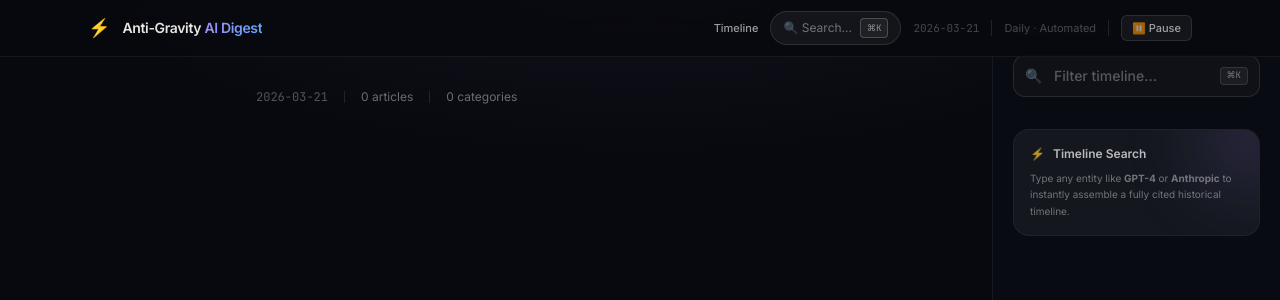
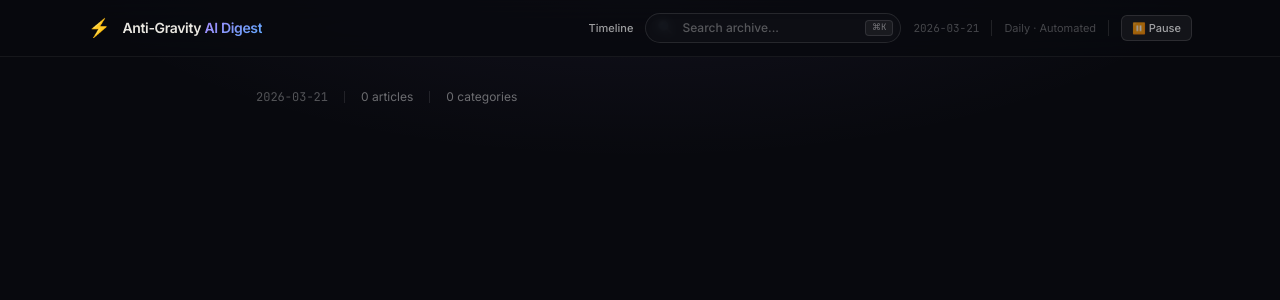
Before and after one commit to kochaiwat1397/ai-news-digest, a Next.js app in the folder site/: page / in a window 1280 px wide. Shown: the top 300 px of the page. Built offline with nearby package versions, Linux system fonts and the light colour scheme.

Commit message:
chore: Update cron in README and fix UI bugs

```diff
--- a/site/src/app/page.tsx
+++ b/site/src/app/page.tsx
@@ -3,7 +3,6 @@
 import DigestViewer from '@/components/DigestViewer'
 import ArchiveSidebar from '@/components/ArchiveSidebar'
 import SearchBar from '@/components/SearchBar'
-import SearchColumn from '@/components/SearchColumn'
 import Link from 'next/link'
 
 const DIGESTS_DIR = join(process.cwd(), '..', 'digests')
@@ -73,13 +72,12 @@
         <ArchiveSidebar dates={dates} />
       </div>
 
-      <div className="flex-1 flex flex-col relative z-10 w-full ml-0 sm:ml-56 lg:mr-72">
+      <div className="flex-1 flex flex-col relative z-10 w-full ml-0 sm:ml-56">
         <main className="flex-1 min-w-0 px-8 py-8">
           <DigestViewer content={content} date={selectedDate} />
         </main>
       </div>
 
-      <SearchColumn />
     </div>
   )
 }
--- a/site/src/components/SearchBar.tsx
+++ b/site/src/components/SearchBar.tsx
@@ -1,132 +1,66 @@
 'use client'
-import { useState, useEffect, useRef } from 'react'
+import { useState, useEffect, Suspense } from 'react'
+import { useRouter, useSearchParams } from 'next/navigation'
 
-interface SearchResult {
-  date: string
-  title: string
-  summary: string
-  url: string
-  source: string
-}
-
-export default function SearchBar() {
-  const [isOpen, setIsOpen] = useState(false)
+function SearchInput() {
+  const router = useRouter()
+  const searchParams = useSearchParams()
   const [query, setQuery] = useState('')
-  const [results, setResults] = useState<SearchResult[]>([])
-  const [allData, setAllData] = useState<SearchResult[]>([])
-  const inputRef = useRef<HTMLInputElement>(null)
+  const [isFocused, setIsFocused] = useState(false)
 
   useEffect(() => {
-    if (isOpen && allData.length === 0) {
-      const basePath = process.env.NODE_ENV === 'production' ? '/ai-news-digest' : ''
-      fetch(`${basePath}/search-index.json`)
-        .then(res => res.json())
-        .then(data => setAllData(data))
-        .catch(err => console.error('Failed to load search index:', err))
-    }
-  }, [isOpen, allData.length])
+    const q = searchParams?.get('q') || ''
+    setQuery(q)
+  }, [searchParams])
 
-  useEffect(() => {
-    if (!query.trim()) {
-      setResults([])
-      return
-    }
-    const q = query.toLowerCase()
-    const filtered = allData.filter(item =>
-      item.title.toLowerCase().includes(q) ||
-      item.summary.toLowerCase().includes(q) ||
-      item.source.toLowerCase().includes(q)
-    ).slice(0, 8) // Limit to top 8 results
-    setResults(filtered)
-  }, [query, allData])
-
-  // Keyboard shortcut (Cmd+K / Ctrl+K)
   useEffect(() => {
     const handleKeyDown = (e: KeyboardEvent) => {
       if ((e.metaKey || e.ctrlKey) && e.key === 'k') {
         e.preventDefault()
-        setIsOpen(true)
-      }
-      if (e.key === 'Escape') {
-        setIsOpen(false)
+        document.getElementById('header-search-input')?.focus()
       }
     }
     window.addEventListener('keydown', handleKeyDown)
     return () => window.removeEventListener('keydown', handleKeyDown)
   }, [])
 
-  if (!isOpen) {
-    return (
-      <button
-        onClick={() => setIsOpen(true)}
-        className="flex items-center gap-2 px-3 py-1.5 rounded-full bg-white/5 border border-white/10 text-white/40 text-xs hover:bg-white/10 hover:text-white/70 transition-colors"
-      >
-        <span>🔍 Search...</span>
-        <kbd className="hidden sm:inline-block border border-white/20 rounded px-1.5 py-[1px] text-[9px] bg-white/5 text-white/50 font-mono">
-          ⌘K
-        </kbd>
-      </button>
-    )
+  const handleSearch = (val: string) => {
+    setQuery(val)
+    if (val.trim()) {
+      router.push(`/timeline?q=${encodeURIComponent(val)}`)
+    } else {
+      router.push('/timeline')
+    }
   }
 
   return (
-    <>
-      <div className="fixed inset-0 z-50 bg-[#080b12]/60 backdrop-blur-sm" onClick={() => setIsOpen(false)} />
-      <div className="fixed inset-x-4 top-[10%] sm:inset-x-auto sm:left-1/2 sm:-translate-x-1/2 sm:w-[500px] z-50 bg-[#0f1117] border border-white/10 rounded-2xl shadow-2xl overflow-hidden animate-fadeIn">
-        <div className="p-4 border-b border-light/5 flex items-center gap-3">
-          <span className="text-white/40">🔍</span>
-          <input
-            ref={inputRef}
-            autoFocus
-            type="text"
-            placeholder="Search global AI news archive..."
-            className="w-full bg-transparent border-none outline-none text-white text-sm placeholder:text-white/30"
-            value={query}
-            onChange={e => setQuery(e.target.value)}
-          />
-          <button onClick={() => setIsOpen(false)} className="text-[10px] text-white/40 hover:text-white px-2 py-1 rounded bg-white/5 uppercase font-medium">Esc</button>
-        </div>
-
-        <div className="max-h-[60vh] overflow-y-auto p-4 relative">
-          {!query && (
-             <div className="p-6 text-center text-white/20 text-xs">
-                Start typing to scan {allData.length} articles globally.
-             </div>
-          )}
-          {query && results.length === 0 && (
-            <div className="p-6 text-center text-white/40 text-sm">No results found for "{query}"</div>
-          )}
-
-          {/* Vertical timeline line */}
-          {results.length > 0 && (
-             <div className="absolute left-[29px] top-6 bottom-4 w-px bg-gradient-to-b from-accent/40 via-white/10 to-transparent" />
-          )}
-
-          <div className="space-y-2">
-            {results.map((item, i) => (
-              <div key={i} className="relative pl-10">
-                {/* Timeline dot */}
-                <div className="absolute left-[9px] top-6 w-2 h-2 rounded-full bg-accent ring-4 ring-[#0f1117]" />
-
-                <a
-                  href={item.url}
-                  target="_blank"
-                  rel="noopener noreferrer"
-                  className="block p-3 hover:bg-[#141928] rounded-xl border border-transparent hover:border-accent/30 transition-all duration-300 group"
-                  onClick={() => setIsOpen(false)}
-                >
-                  <div className="flex items-center justify-between mb-1.5 text-[10px] text-white/30">
-                    <span className="font-mono bg-white/5 border border-white/5 px-1.5 rounded text-white/40">{item.date}</span>
-                    <span className="px-1.5 py-[1px] bg-white/5 text-white/50 rounded border border-white/10 uppercase tracking-wide">{item.source}</span>
-                  </div>
-                  <h4 className="text-white/90 text-sm font-medium leading-snug mb-1 group-hover:text-white transition-colors line-clamp-1">{item.title}</h4>
-                  <p className="text-white/40 text-xs line-clamp-2">{item.summary}</p>
-                </a>
-              </div>
-            ))}
-          </div>
-        </div>
+    <div className={`relative flex items-center transition-all duration-300 ease-out hidden sm:flex ${isFocused ? 'w-64 md:w-80' : 'w-48 md:w-64'}`}>
+      <div className="absolute inset-y-0 left-3 flex items-center pointer-events-none">
+        <span className={`text-[13px] transition-colors duration-300 ${isFocused ? 'text-accent' : 'text-white/40'}`}>🔍</span>
       </div>
-    </>
+      <input
+        id="header-search-input"
+        type="text"
+        placeholder="Search archive..."
+        value={query}
+        onFocus={() => setIsFocused(true)}
+        onBlur={() => setIsFocused(false)}
+        onChange={(e) => handleSearch(e.target.value)}
+        className="w-full bg-[#0f1117]/80 backdrop-blur-sm border border-white/10 rounded-full py-1.5 pl-9 pr-12 text-xs text-white placeholder:text-white/30 outline-none focus:border-accent/50 focus:ring-1 focus:ring-accent/50 transition-all font-medium shadow-inner hover:bg-[#141928]"
+      />
+      <div className="absolute inset-y-0 right-2 flex items-center pointer-events-none">
+        <kbd className={`hidden sm:inline-block border rounded px-1.5 text-[9px] font-mono transition-colors duration-300 ${isFocused ? 'border-accent/30 bg-accent/10 text-accent' : 'border-white/10 bg-white/5 text-white/40'}`}>
+          ⌘K
+        </kbd>
+      </div>
+    </div>
   )
 }
+
+export default function SearchBar() {
+  return (
+    <Suspense fallback={<div className="hidden sm:block w-48 md:w-64 h-[30px] bg-white/5 animate-pulse rounded-full border border-white/5" />}>
+      <SearchInput />
+    </Suspense>
+  )
+}
```
Also changed, not shown: 1 other file (tests, documents, lock files or other folders).
